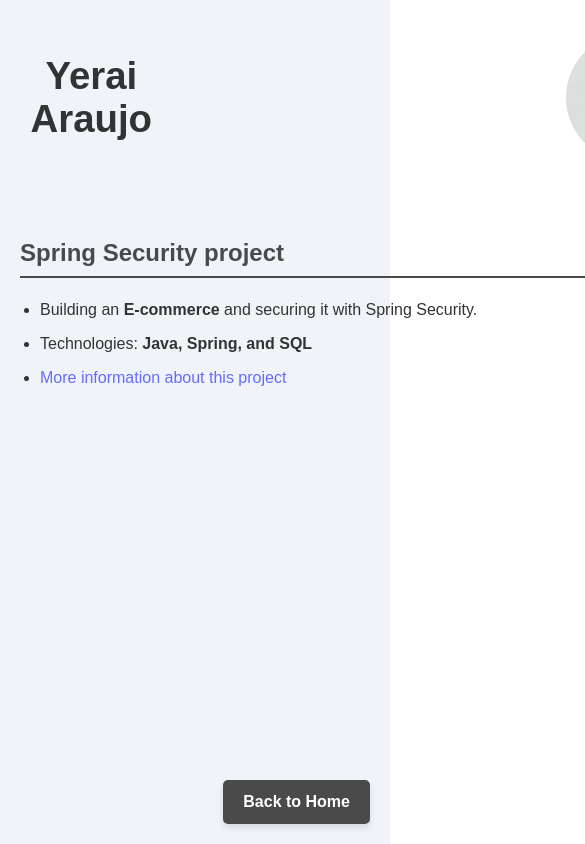
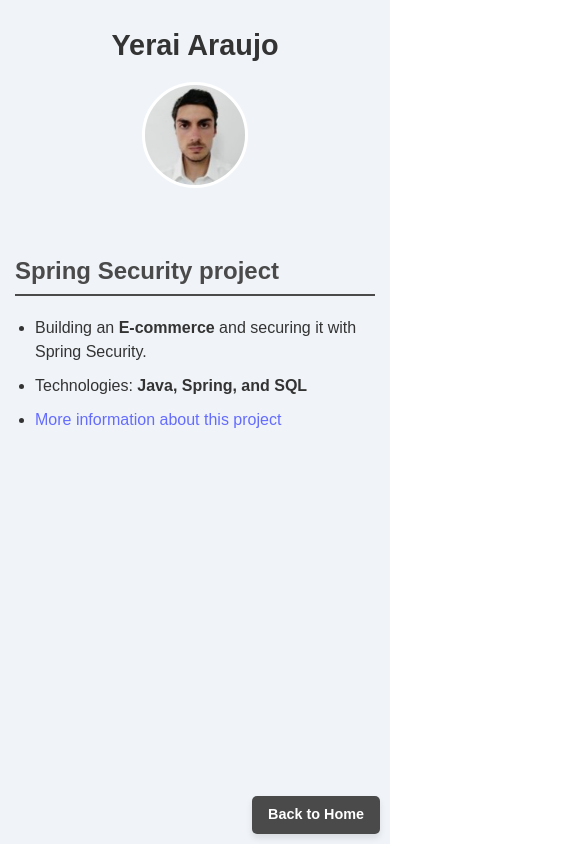
Before and after one commit to Yerai-Araujo/Yerai-Araujo.github.io, a React (Vite) app in the folder my-portfolio/: page /projects in a window 390 px wide. Shown: the top 844 px of the page, 585 px wide, since content can reach past the window. Built offline with nearby package versions, Linux system fonts and the light colour scheme.

Commit message:
portfolio is accessible with mobile devices

```diff
--- a/my-portfolio/src/App.css
+++ b/my-portfolio/src/App.css
@@ -126,3 +126,57 @@ body {
   border: 1px solid #ccc; /* Optional: Add a light border for better visibility */
   border-radius: 8px; /* Optional: Add rounded corners for a modern look */
 }
+
+
+
+/* Responsive styles for smaller screens */
+@media (max-width: 768px) {
+  /* Adjust header layout */
+  .header {
+    flex-direction: column;
+    gap: 20px;
+    text-align: center;
+  }
+
+  .header h1 {
+    font-size: 1.8rem;
+  }
+
+  .profile-picture {
+    width: 100px;
+    height: 100px;
+  }
+
+  /* Adjust content layout */
+  .content {
+    padding: 15px;
+  }
+
+  .content h1,
+  .content h2 {
+    font-size: 1.5rem;
+  }
+
+  .content p {
+    font-size: 0.9rem;
+  }
+
+  /* Adjust Back to Home button */
+  .back-to-home-link {
+    bottom: 10px;
+    right: 10px;
+    padding: 8px 16px;
+    font-size: 0.9rem;
+  }
+
+  /* Adjust project header */
+  .project-header {
+    flex-direction: column;
+    align-items: flex-start;
+    gap: 10px;
+  }
+
+  .github-link {
+    align-self: flex-end;
+  }
+}
```
